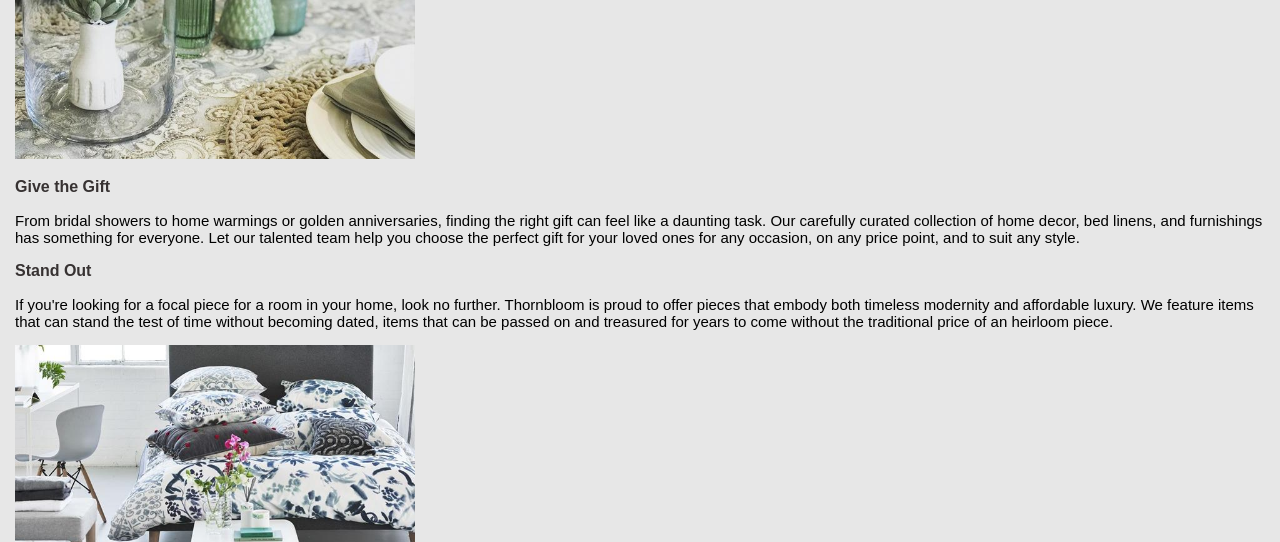
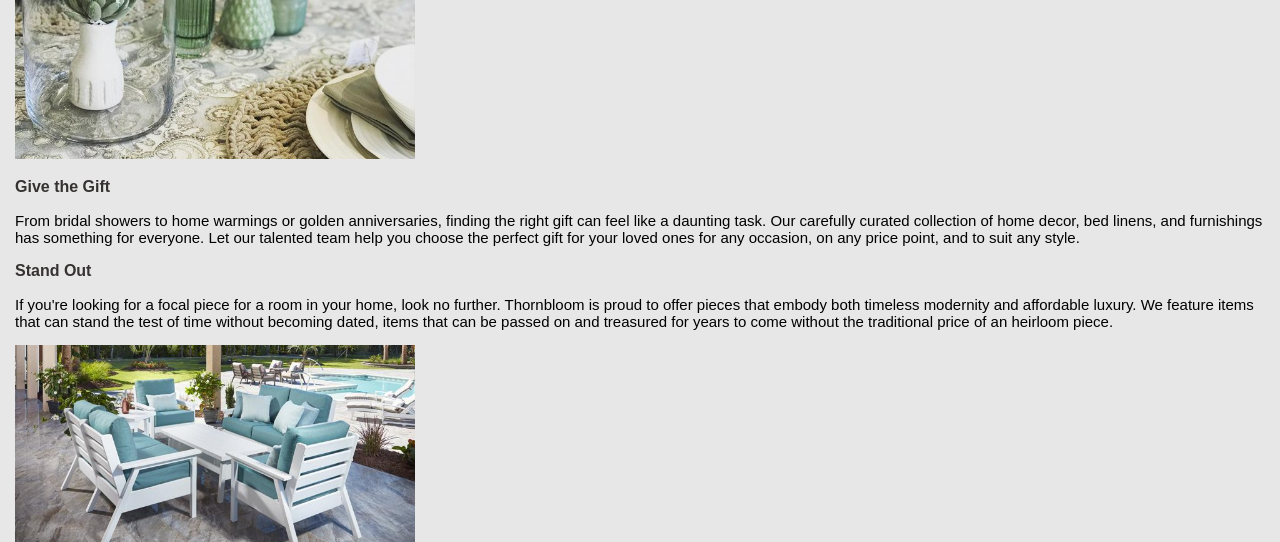
Before and after one commit to Emma-NSCC/web-new, a plain HTML site: page assignment-one/index.html in a window 1280 px wide. Shown: the part 1193-1735 px from the top of the page. Drawn offline with Linux system fonts and the light colour scheme.

Commit message:
Fixed stuff

```diff
--- a/assignment-one/index.html
+++ b/assignment-one/index.html
@@ -42,6 +42,7 @@
             <h1>Welcome Home</h1>
             <p>At Thornbloom, we know that your home is more than a dwelling.
                 It's a reflection of you. Your safe-haven. A place to wrap yourself in comfort, to unwind, and to recharge. A place to find inspiration. A place to find relaxation.</p>
+            <!-- Buttons -->
             <div>
                 <a href="">ABOUT US</a>
                 <a href="">SHOP NOW</a>
@@ -106,7 +107,7 @@
                         for years to come without the traditional price of an heirloom piece.</p>
                     </div>
                         <div>
-                        <img src="assets/callout-img-02.jpg" height="200px" alt="Callout image two">
+                        <img src="assets/callout-img-04.jpg" height="200px" alt="Callout image four">
                         </div>
                 </div>
             </section>
```
Also changed, not shown: assignment-one/thornbloom-website/copy.txt (deleted), assignment-one/thornbloom-website/images/banner-img.jpg (deleted), assignment-one/thornbloom-website/images/callout-img-01.jpg (deleted), assignment-one/thornbloom-website/images/callout-img-02.jpg (deleted), assignment-one/thornbloom-website/images/callout-img-03.jpg (deleted), assignment-one/thornbloom-website/images/callout-img-04.jpg (deleted), assignment-one/thornbloom-website/images/payment-icons.jpg (deleted), assignment-one/thornbloom-website/images/thornbloom-logo.png (deleted), assignment-one/thornbloom-website/make-this.jpg (deleted), assignment-one/thornbloom-website/~$copy.txt (deleted), 2 other files.
